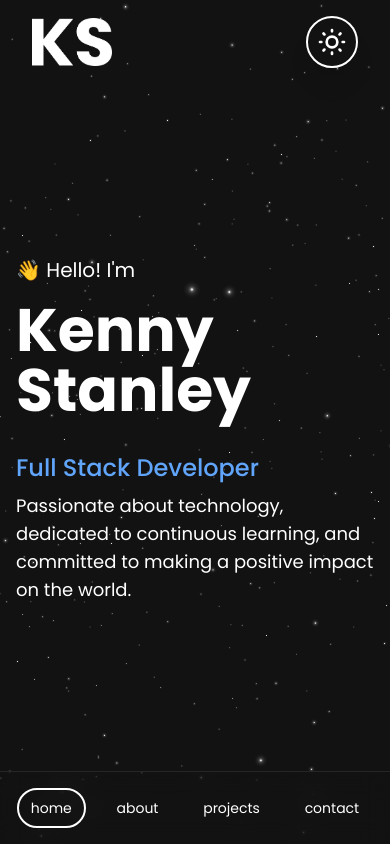
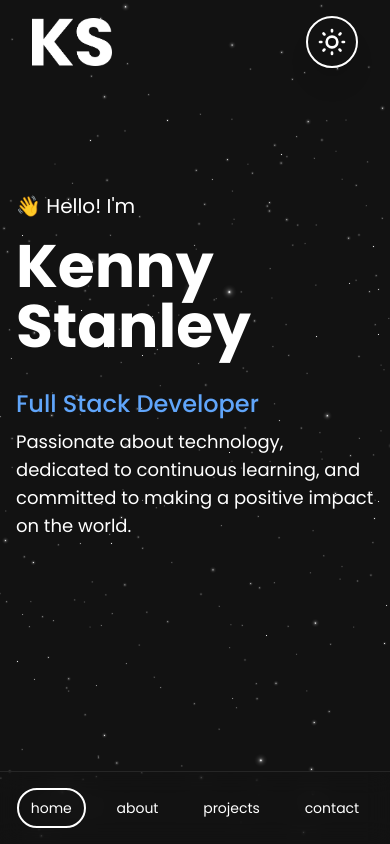
Before and after one commit to KennyStanleyJr/KennyStanleyJr, a Next.js app: page / in a window 390 px wide. Built offline with nearby package versions, Linux system fonts and the light colour scheme.

Commit message:
reduced mobile margin top on index page

```diff
--- a/src/pages/index.tsx
+++ b/src/pages/index.tsx
@@ -2,7 +2,7 @@ import { type NextPage } from "next";
 import { motion as m } from "framer-motion";
 
 const Home: NextPage = () => {
-  return <div className="flex flex-col mt-32">
+  return <div className="flex flex-col mt-16 md:mt-32">
     <m.div animate={{ y: 0, opacity: 100 }} initial={{ y: 100, opacity: 0 }} transition={{ duration: 0.5, ease: 'backOut' }} >
       <h3 className="text-xl md:text-3xl font-light">👋 Hello! I&apos;m</h3>
     </m.div>
```
